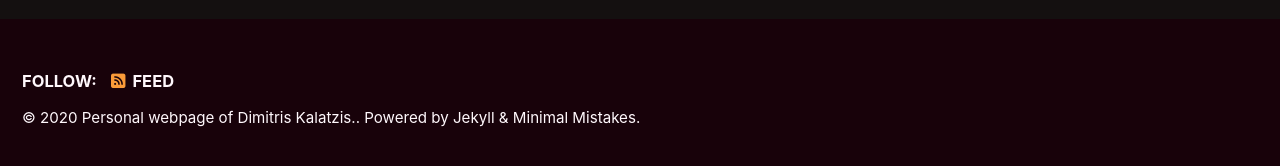
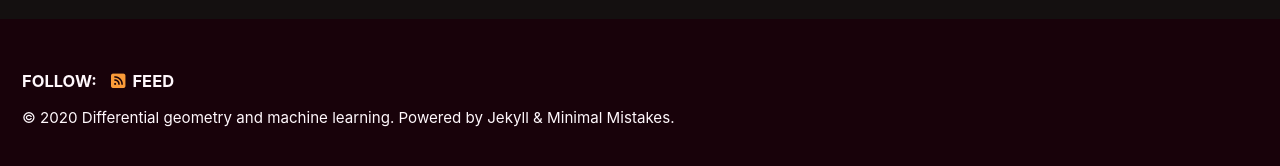
Before and after one commit to dimkal89/dimkal89.github.io, a Jekyll site: the page built from index.html, in a window 1280 px wide and 900 px high, scrolled down 231 px. Shown: the part 727-893 px from the top of the window. Built offline with Jekyll 4.4.1, drawn with Linux system fonts in a browser that asks for light colours; cached includes are drawn as plain includes; nearby versions of some CDN libraries; the list of posts is cut into pages by our own code; some of the changed text lies outside the part shown.

Commit message:
slight change

```diff
--- a/_config.yml
+++ b/_config.yml
@@ -16,10 +16,10 @@
 
 # Site Settings
 locale                   : "en-US"
-title                    : "Dimitris Kalatzis personal webpage"
+title                    : "Dimitris Kalatzis"
 title_separator          : "-"
 subtitle                 : "Manifolds, machine learning & insanity"
-name                     : "Personal webpage of Dimitris Kalatzis."
+name                     : "Differential geometry and machine learning"
 description              : ""
 url                      : # the base hostname & protocol for your site e.g. "https://mmistakes.github.io"
 baseurl                  : # the subpath of your site, e.g. "/blog"
```
Also changed, not shown: 2 other files.
